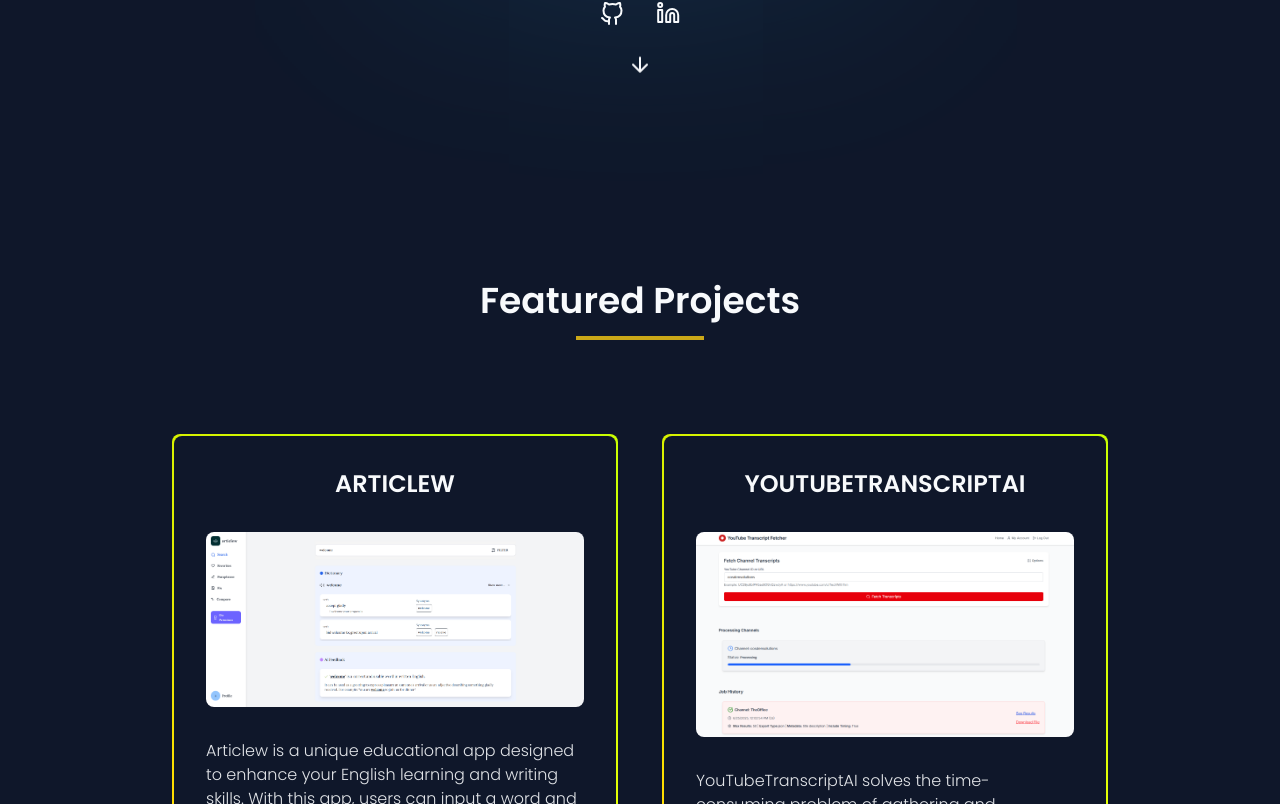
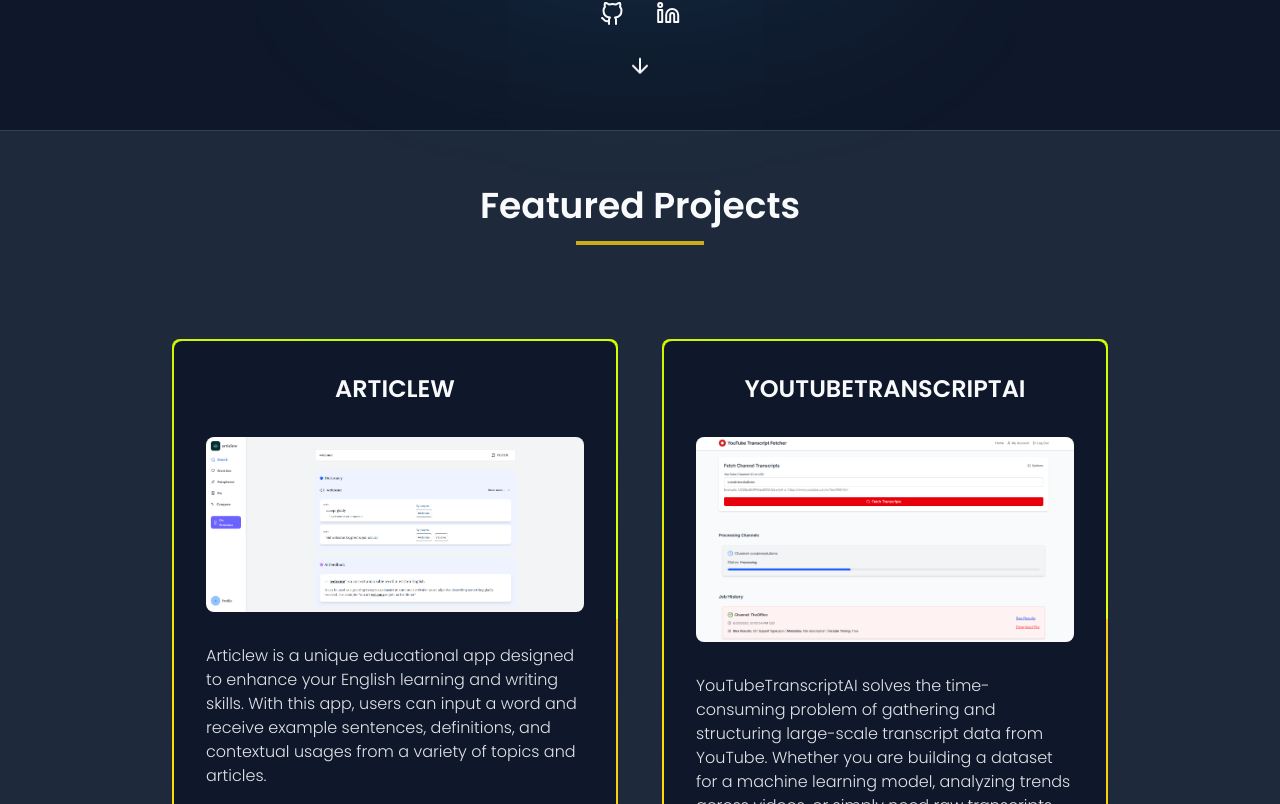
Before and after one commit to kaya70875/personal, a Next.js app: page / in a window 1280 px wide. Shown: the part 836-1640 px from the top of the page. Built offline with nearby package versions, Linux system fonts and the light colour scheme.

Commit message:
refactor: update youtubetranscriptai desc

```diff
--- a/src/app/page.tsx
+++ b/src/app/page.tsx
@@ -40,7 +40,7 @@
   }, [router, searchParams])
 
   return (
-    <main className="flex flex-col sections-gap mx-0 2xl:mx-24 navbar-space text-text dark:text-dark-text">
+    <main className="flex flex-col navbar-space text-text dark:text-dark-text">
       <AnimatedSection className="hero flex flex-col gap-8 items-center justify-center text-center relative z-10">
         <div className="glow-container glow-dark absolute top-1/2 left-1/2 -translate-x-1/2 -translate-y-1/2 -z-10 opacity-20" />
         <header>
@@ -72,7 +72,7 @@
         </div>
       </AnimatedSection>
 
-      <AnimatedSection className="about flex flex-col">
+      <AnimatedSection className="about flex flex-col" highlight>
         <Header name="About Me" />
         <div className="p-4 sm:p-8 w-full flex flex-col gap-8 shadow-lg rounded-lg bg-white dark:bg-dark-primary text-text dark:text-dark-text opacity-90 tracking-wider leading-loose">
           <header className="font-bold text-xl">Hey there 🖐</header>
--- a/src/components/sections/ProjectSection.tsx
+++ b/src/components/sections/ProjectSection.tsx
@@ -32,7 +32,7 @@
         },
         {
             name: 'youtubetranscriptai',
-            desc: 'YouTubeTranscriptAI solves the time-consuming problem of gathering and structuring large-scale transcript data from YouTube. Whether you are building a dataset for a machine learning model, analyzing trends across videos, or simply need raw transcripts for content processing — this tool handles it, fast. Users can submit any public YouTube channel and receive cleaned, structured transcript data in their preferred format — CSV, JSON or TXT. It supports full-channel exports with up to 600+ videos per job.',
+            desc: 'YouTubeTranscriptAI solves the time-consuming problem of gathering and structuring large-scale transcript data from YouTube. Whether you are building a dataset for a machine learning model, analyzing trends across videos, or simply need raw transcripts for content processing — this tool handles it, fast.',
             image: youtubetranscriptImg,
             prime: true,
             link: {
@@ -63,7 +63,7 @@
     ] as const;
 
     return (
-        <AnimatedSection ref={projectsRef} className="projects flex flex-col scroll-mt-[84px]">
+        <AnimatedSection ref={projectsRef} className="projects flex flex-col scroll-mt-[84px]" highlight>
             <Header name='Featured Projects' />
             <div className="project-cards grid grid-cols-1 md:grid-cols-2 justify-items-center gap-12">
                 {PROJECTS.map((project, index) => (
```
